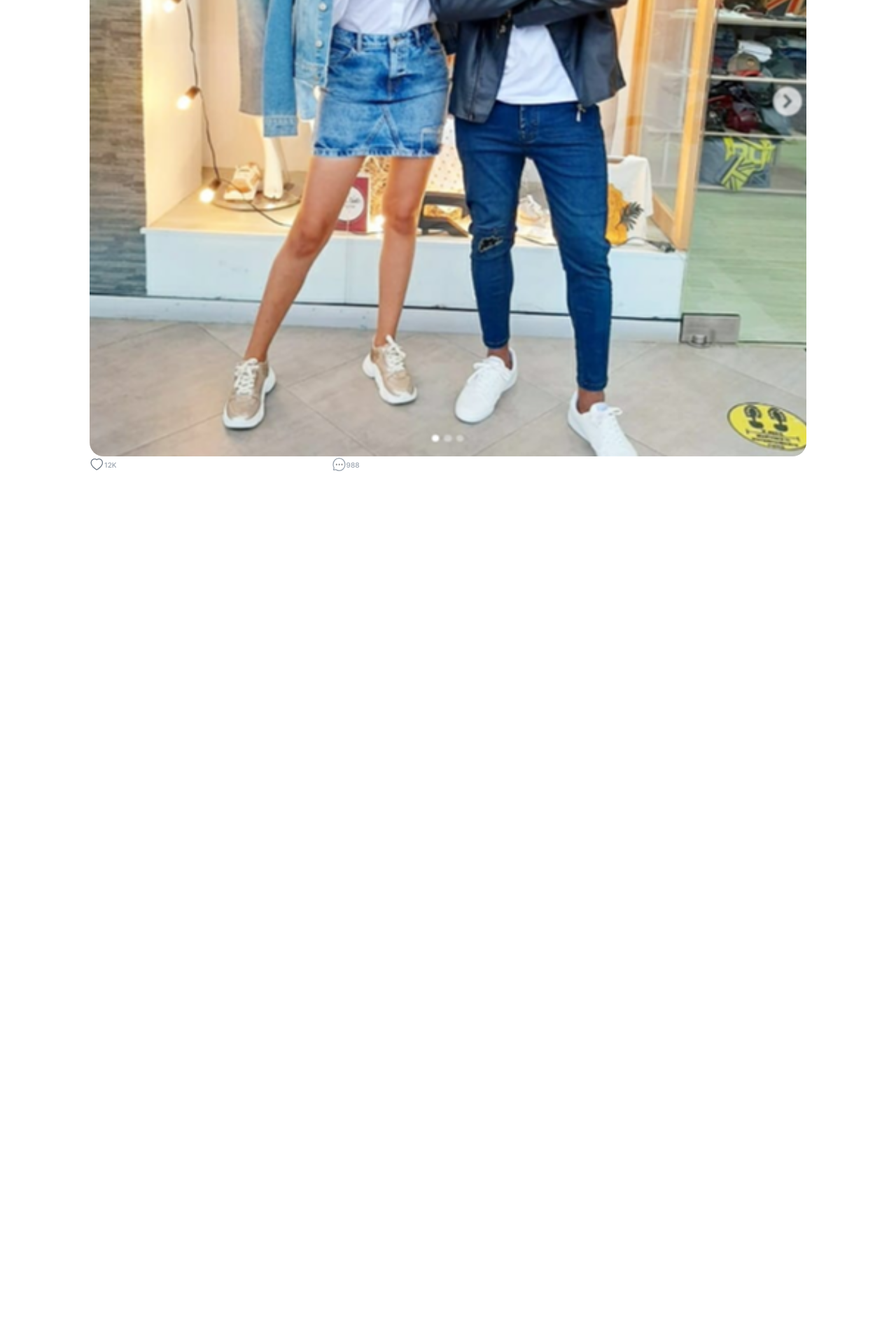
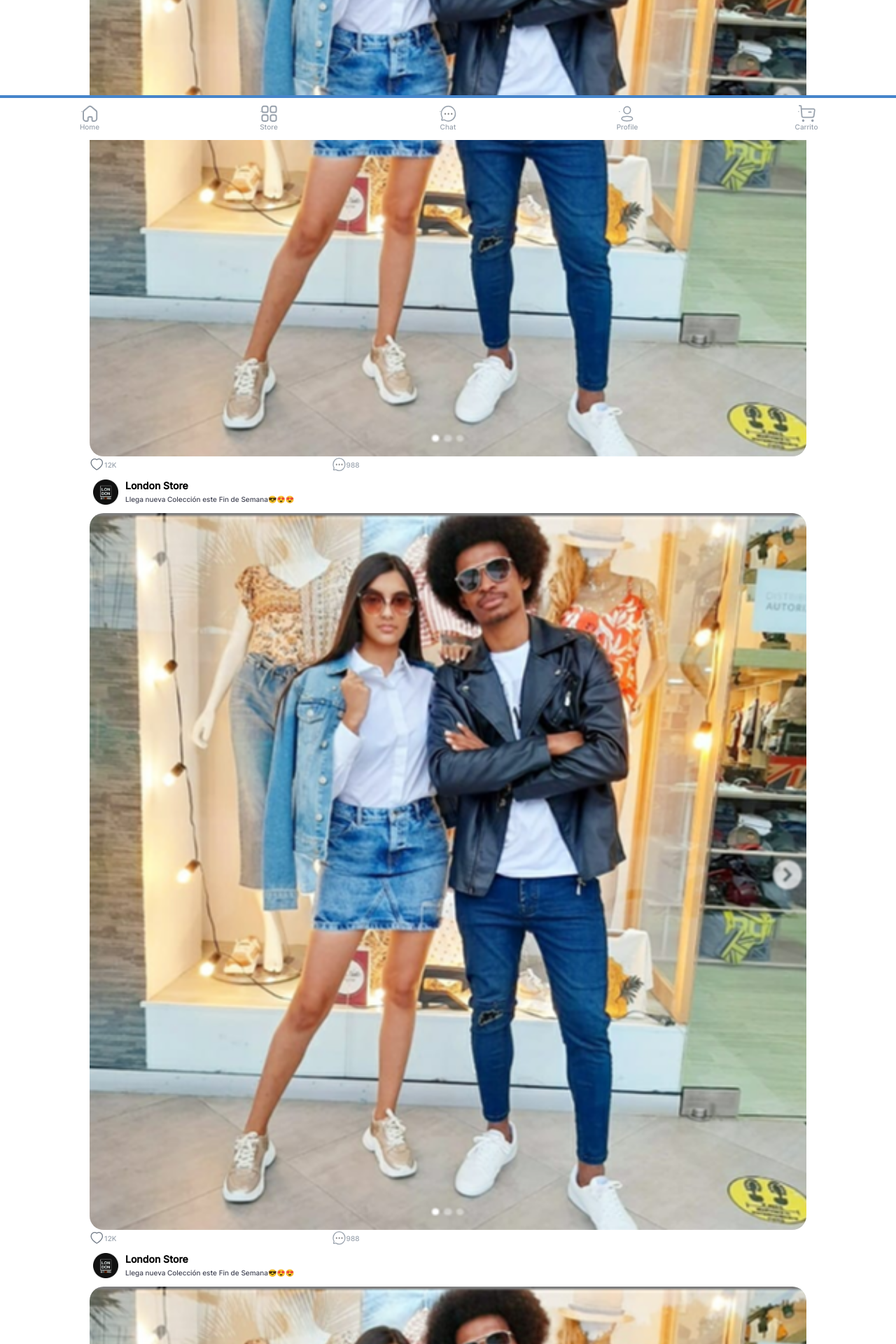
Before and after one commit to ivanandresdiaz/london2, a React app: page /home in a window 1280 px wide. Shown: the part 600-2520 px from the top of the page at 70% size. Before the commit the page ends 1275 px from the top, so only its background shows below. Built offline with nearby package versions, Linux system fonts and the light colour scheme.

Commit message:
Listo componente New y news con Nav

```diff
--- a/src/pages/Home.jsx
+++ b/src/pages/Home.jsx
@@ -1,5 +1,6 @@
 import React from 'react';
 import LondonStories from '../components/LondonStories';
+import MobileNav from '../components/MobileNav';
 import News from '../components/News';
 
 const Home = () => {
@@ -7,6 +8,16 @@ const Home = () => {
     <>
       <LondonStories />
       <News />
+      <News />
+      <News />
+      <News />
+      <News />
+      <News />
+      <News />
+      <News />
+      <News />
+      <News />
+      <MobileNav />
     </>
   );
 };
```
